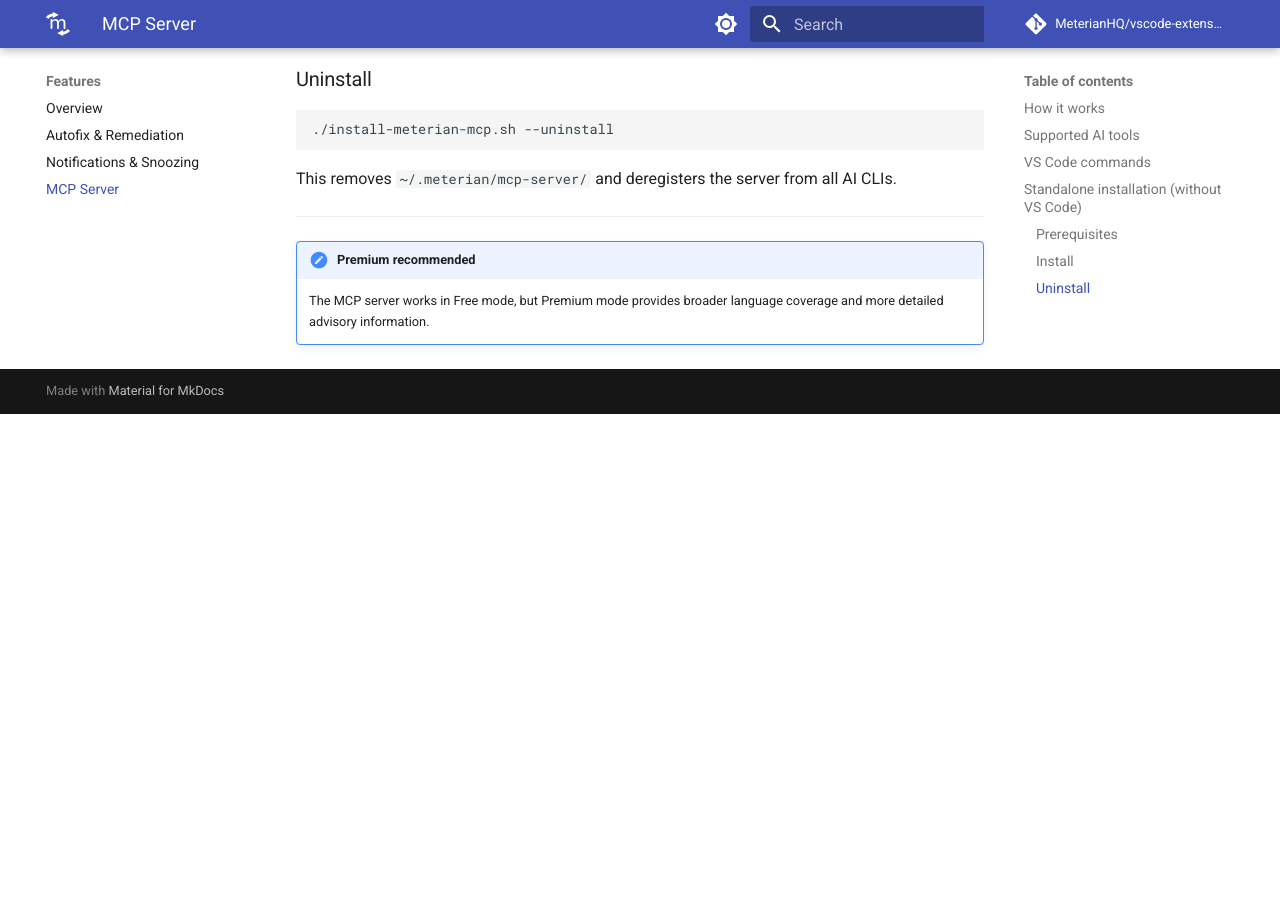
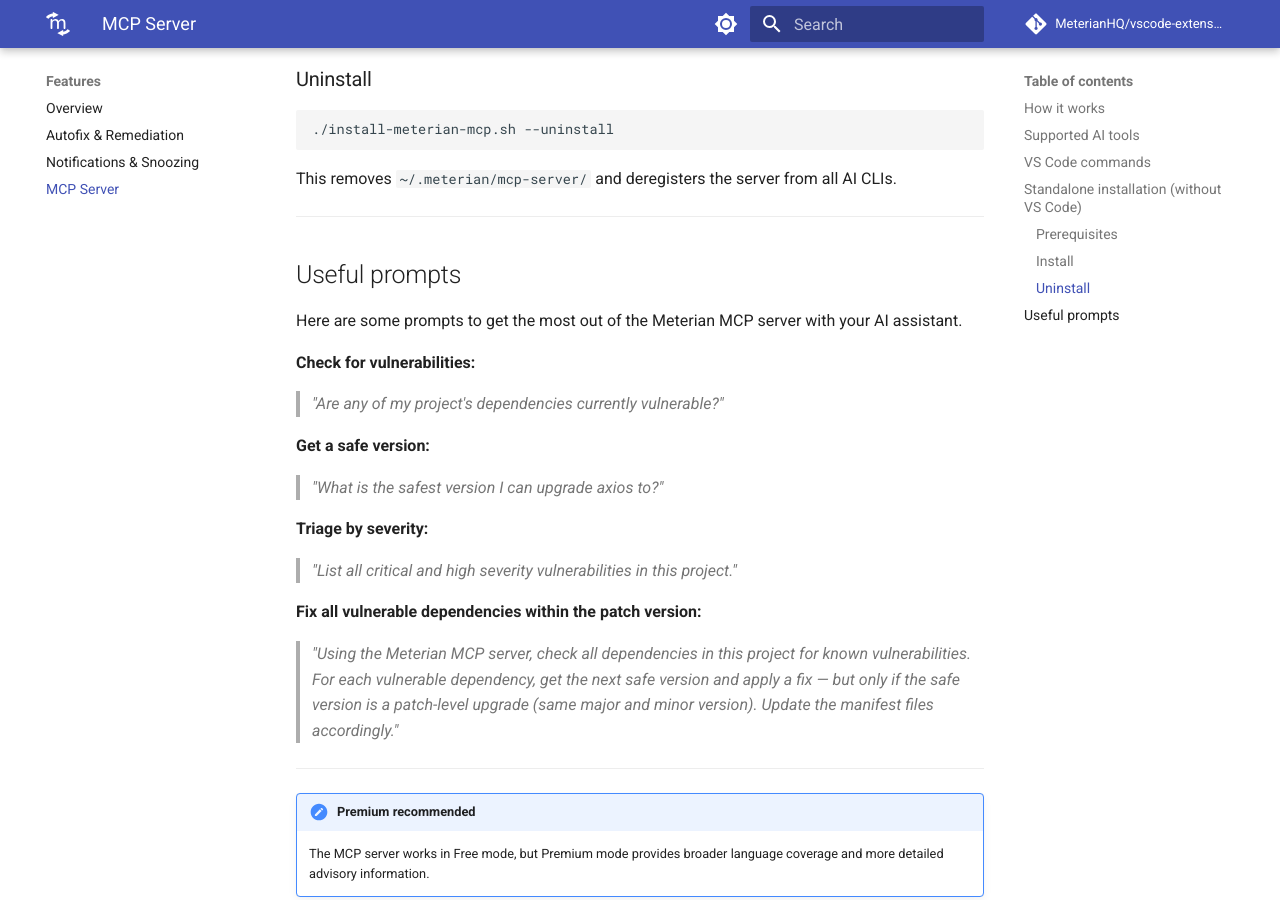
Before and after one commit to MeterianHQ/vscode-extension-tracker, an MkDocs documentation site: the page built from docs/features/mcp-server.md, in a window 1280 px wide and 900 px high, scrolled down 2430 px. Built offline with MkDocs 1.6.1 and Material for MkDocs 9.7.7, drawn with Linux system fonts in a browser that asks for light colours; comment, search, counter and statistics services are not loaded; before the commit the page ends 2844 px from its top, so only the background shows below that.

Commit message:
feat(docs): add useful prompts to MCP page, MCP language extension note, update README docs link

```diff
--- a/docs/features/mcp-server.md
+++ b/docs/features/mcp-server.md
@@ -87,5 +87,23 @@
 
 ---
 
+## Useful prompts
+
+Here are some prompts to get the most out of the Meterian MCP server with your AI assistant.
+
+**Check for vulnerabilities:**
+> *"Are any of my project's dependencies currently vulnerable?"*
+
+**Get a safe version:**
+> *"What is the safest version I can upgrade axios to?"*
+
+**Triage by severity:**
+> *"List all critical and high severity vulnerabilities in this project."*
+
+**Fix all vulnerable dependencies within the patch version:**
+> *"Using the Meterian MCP server, check all dependencies in this project for known vulnerabilities. For each vulnerable dependency, get the next safe version and apply a fix — but only if the safe version is a patch-level upgrade (same major and minor version). Update the manifest files accordingly."*
+
+---
+
 !!! note "Premium recommended"
     The MCP server works in Free mode, but Premium mode provides broader language coverage and more detailed advisory information.
```
Also changed, not shown: README.md (+1 -1 lines), docs/languages.md (+10 -0 lines).
